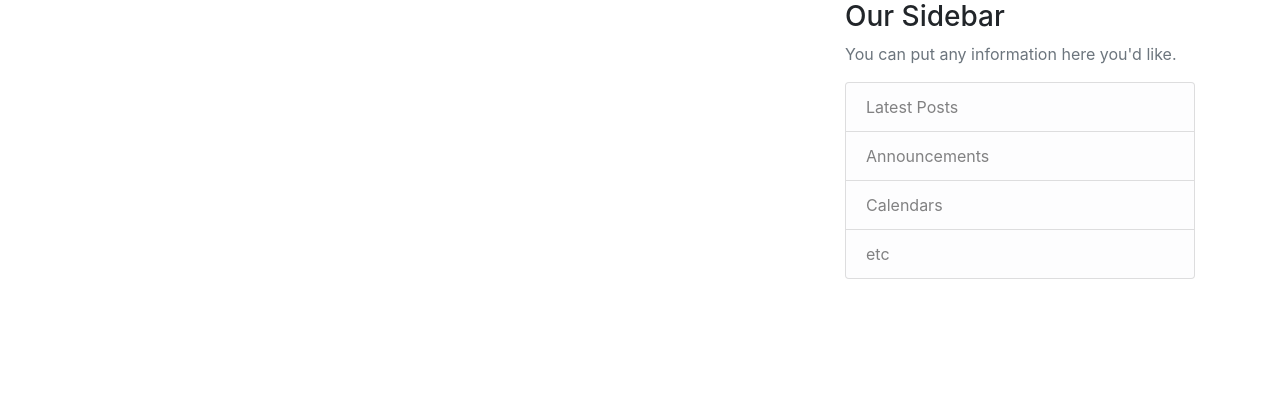
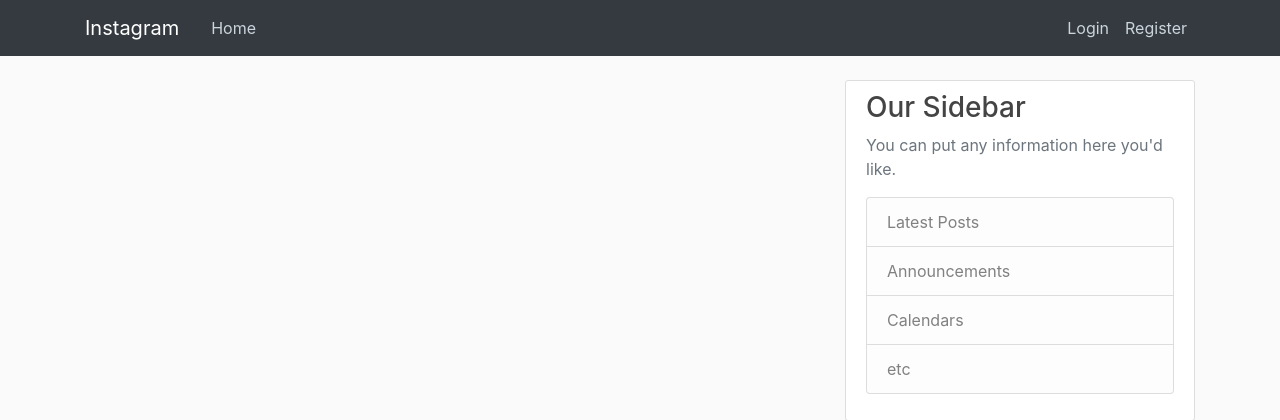
Before and after one commit to AokoMercyline/Instagram-App, a Django app: template instaclone/templates/instaclone/base.html in a window 1280 px wide. Shown: the top 420 px of the page. Run offline with Django 3.2, Linux system fonts and the light colour scheme; the template is opened without the code that fills it, so the values that code supplies are empty; some libraries are stand-ins or nearby versions.

Commit message:
linked css

```diff
--- a/instaclone/templates/instaclone/base.html
+++ b/instaclone/templates/instaclone/base.html
@@ -10,7 +10,7 @@
     <!-- Bootstrap CSS -->
     <link rel="stylesheet" href="https://maxcdn.bootstrapcdn.com/bootstrap/4.0.0/css/bootstrap.min.css" integrity="sha384-Gn5384xqQ1aoWXA+058RXPxPg6fy4IWvTNh0E263XmFcJlSAwiGgFAW/dAiS6JXm" crossorigin="anonymous">
 
-    <link rel="stylesheet" type="text/css" href="{% static 'blog/main.css' %}">
+    <link rel="stylesheet" type="text/css" href="{% static 'css/section.css' %}">
 
     {% if title %}
         <title>Instagram- {{ title }}</title>
@@ -20,16 +20,16 @@
 </head>
 <body>
     <header class="site-header">
-      <nav class="navbar navbar-expand-md navbar-dark bg-steel fixed-top">
+      <nav class="navbar navbar-expand-md navbar-dark bg-dark fixed-top">
         <div class="container">
-          <a class="navbar-brand mr-4" href="{% url 'blog-home' %}">Instagram</a>
+          <a class="navbar-brand mr-4" href="{% url 'instaclone-index' %}">Instagram</a>
           <button class="navbar-toggler" type="button" data-toggle="collapse" data-target="#navbarToggle" aria-controls="navbarToggle" aria-expanded="false" aria-label="Toggle navigation">
           <span class="navbar-toggler-icon"></span>
           </button>
           <div class="collapse navbar-collapse" id="navbarToggle">
             <div class="navbar-nav mr-auto">
-              <a class="nav-item nav-link" href="{% url 'blog-home' %}">Home</a>
-              <a class="nav-item nav-link" href="{% url 'blog-about' %}">About</a>
+              <a class="nav-item nav-link" href="{% url 'instaclone-index' %}">Home</a>
+
             </div>
             <!-- Navbar Right Side -->
             <div class="navbar-nav">
```
